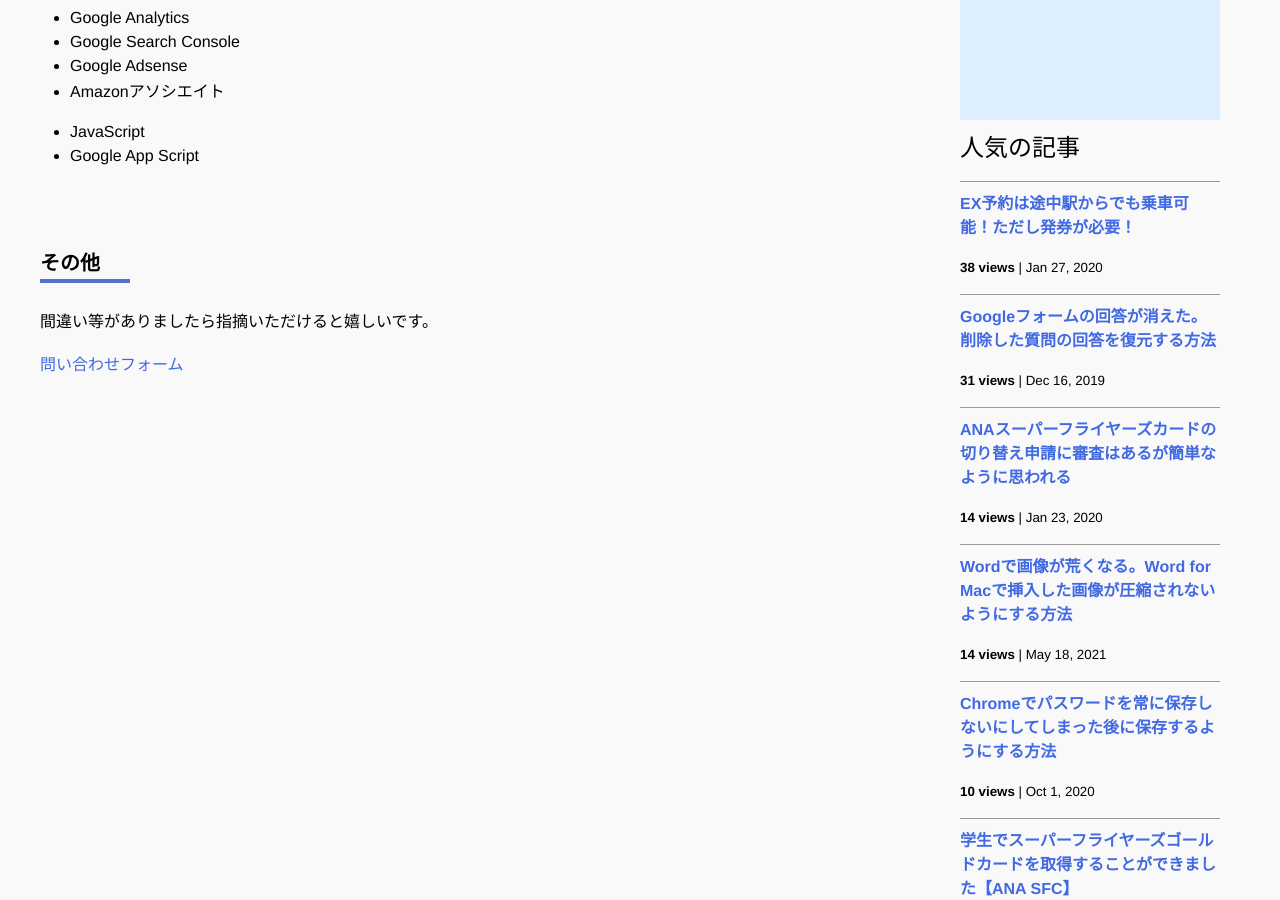
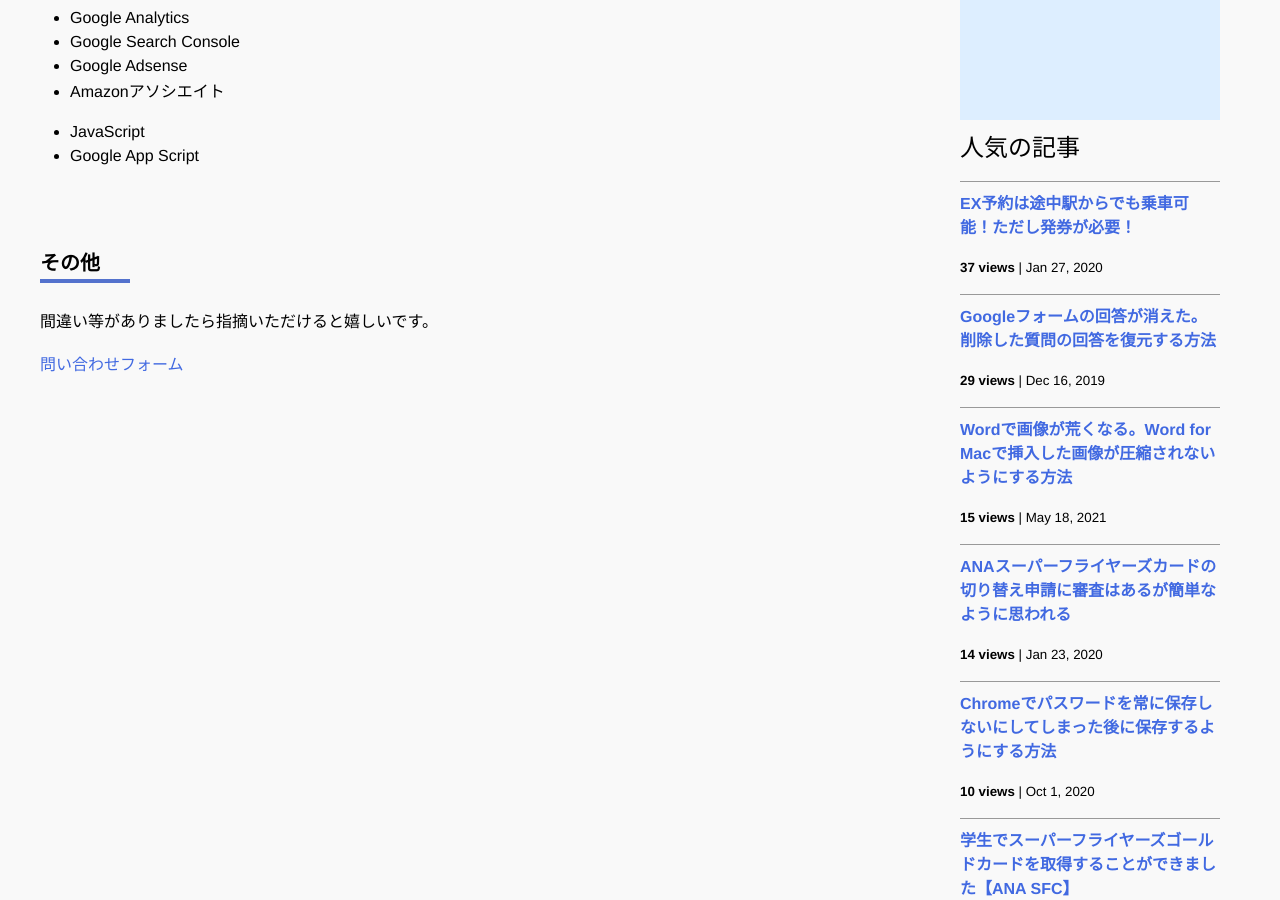
Before and after one commit to iwanaminami/shoyaiwaname, a Jekyll site: the page built from about.markdown, in a window 1280 px wide and 900 px high, scrolled down 693 px. Built offline with Jekyll 4.4.1, drawn with Linux system fonts in a browser that asks for light colours; nearby versions of some CDN libraries; comment, search, counter and statistics services are not loaded.

Commit message:
chore(ga): update _data/popularposts.yml 20260814-0052

```diff
--- a/_data/popularposts.yml
+++ b/_data/popularposts.yml
@@ -1,14 +1,14 @@
 side:
-  - view: 38
+  - view: 37
     url: "/2020/01/27/ex-rideontheway.html"
-  - view: 31
+  - view: 29
     url: "/2019/12/16/restore-googleform.html"
   - view: 15
     url: "/"
+  - view: 15
+    url: "/2021/05/18/image-compression-word.html"
   - view: 14
     url: "/2020/01/23/sfc-judge.html"
-  - view: 14
-    url: "/2021/05/18/image-compression-word.html"
   - view: 10
     url: "/2020/10/01/googlepassword.html"
   - view: 6
```
